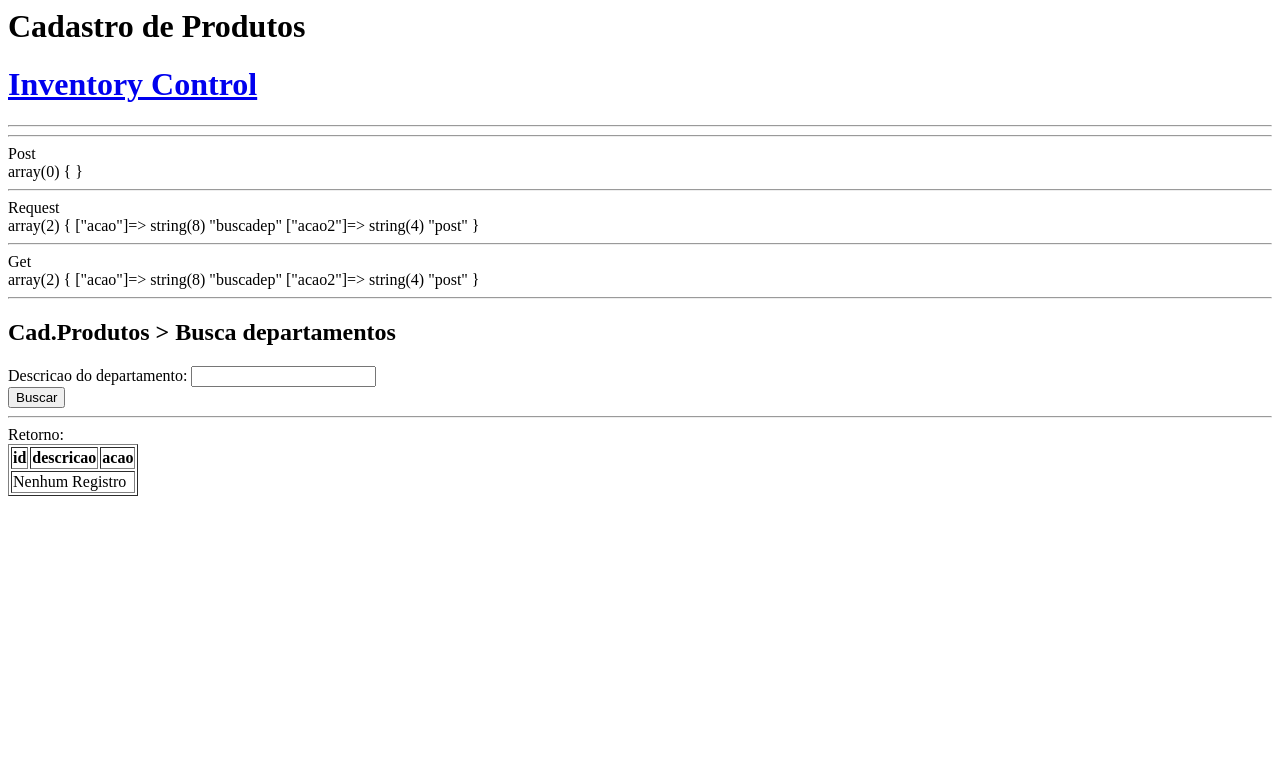
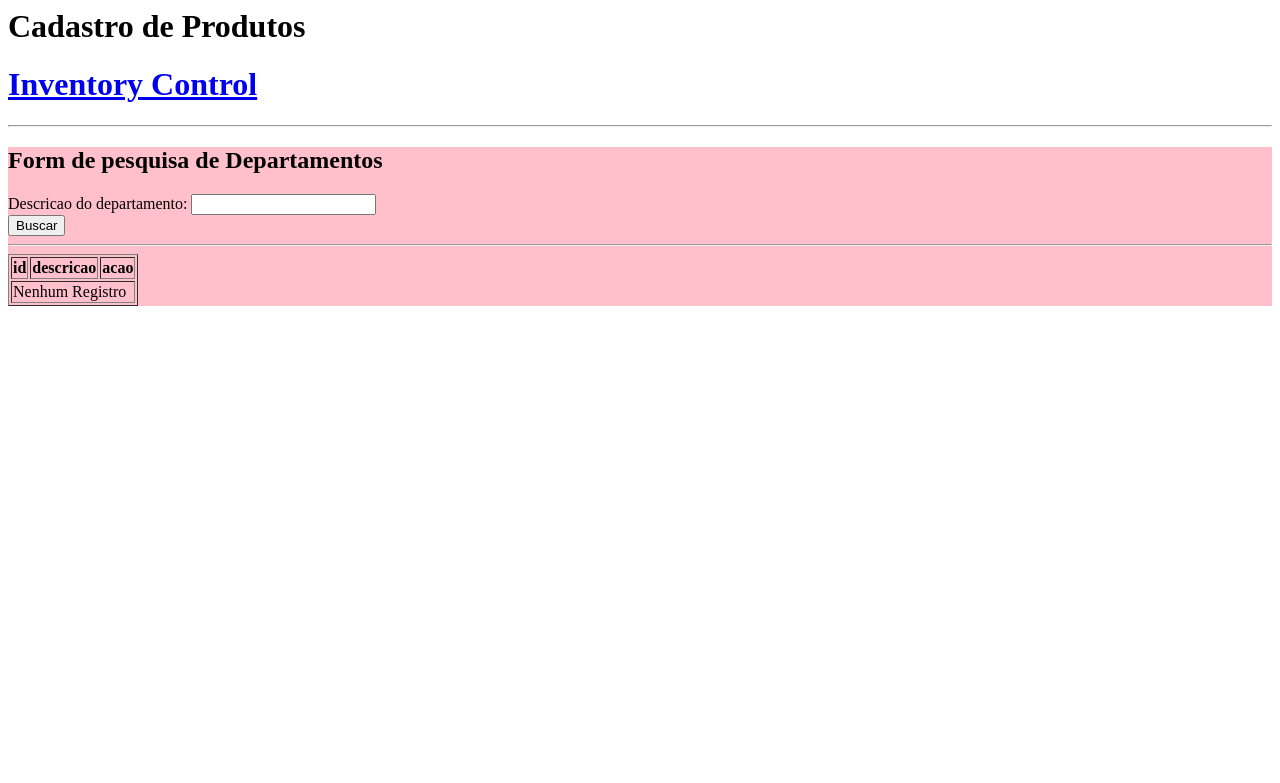
Before and after one commit to fabioalvaro/estoque-php-estrut, a PHP site: the page made by cad_prod.php in a window 1280 px wide. Shown: the top 783 px of the page. Run offline with PHP 8.4, Linux system fonts and the light colour scheme; the visitor is signed in with stand-in values (Sample User, id 1).

Commit message:
alterar departamento com busca

```diff
--- a/cad_prod.php
+++ b/cad_prod.php
@@ -1,4 +1,7 @@
 <?php
+//Inicia Sessao
+session_start();
+
 /**
  * Cadastro de Departamentos CRUD
  *
@@ -42,19 +45,39 @@ function criaformExclusao($id) {
  * Cria o Formulario de edicao
  * @param type $idProduto id que ira ser editado
  */
-function criaformEdicao($idProduto) {
+function criaformEdicao($idProduto, $iddep = null) {
+
+    $_SESSION['modo'] = 'edicao';
+    $_SESSION['idproduto'] = $idProduto;
+
     //ir no banco e buscar o registro completamente
     global $con;
 
     $qry_limitada = mysql_query('SELECT * from produtos WHERE id=' . $idProduto);
     $linha = mysql_fetch_assoc($qry_limitada);
+
+    if ($iddep == null) {
+        $departamento = $linha['departamento_id'];
+    } else {
+        $departamento = $iddep;
+    }
+
+
+
     //var_dump($linha);
     ?>
     <form name="formeditar" id="formeditar" action="cad_prod.php"
           method="POST"  style="background-color: green">
+        <h2>Alterar Produto</h2>
         <input type="hidden" name="acao_post" id="acao_post" value="editar" />
         Id: <?php echo $idProduto; ?><input type="hidden" id="id" name="id" value="<?php echo $idProduto; ?>" /><br>
         Descrição:<input type="text" id="descricao" name="descricao" value="<?php echo $linha['descricao'] ?>" /><br>
+        Custo:<input type="text" id="custo" name="custo" value="<?php echo $linha['custo'] ?>" /><br>
+        Departamento:<input type="text" id="departamento_id"
+                            name="departamento_id"
+                            value="<?php echo $departamento ?>" /> |
+        <a href="cad_prod.php?acao=buscadep&retorno=edicao">Buscar Depto</a>
+        <br>
         <input type="submit" value="Atualizar" name="btnatualizar" />
     </form>
     <?php
@@ -67,10 +90,12 @@ function criaformEdicao($idProduto) {
  */
 function criaform($iddep = null) {
     //formulario aqui
+    $_SESSION['modo'] = 'cadastro';
     ?>
     <form action="cad_prod.php"
           method="post"
           style="background-color: grey">
+        <h2>Novo Produto</h2>
         Departamento : <input type="text" id="departamento_id" name="departamento_id" value="<?php echo $iddep ?>"  /> | <a href="cad_prod.php?acao=buscadep">Buscar Departamentos </a><br>
         Descricao  <input type="text" name="descricao" value="Coca Cola Lata" /><br>
         Custo  <input type="text" id="custo" name="custo" value="3,50" /><br>
@@ -249,8 +274,13 @@ function atualizaRegistro($dados) {
     $descricao = $dados['descricao'];
 
 
-    $query = "UPDATE produtos set descricao=" .
-            " '" . $descricao . "' where id='" . $id . "'";
+    $query = "UPDATE produtos set ".
+            "descricao='".$descricao."',".
+            "custo='".$dados['custo']."',".
+            "departamento_id='".$dados['departamento_id']."'".
+            " where id='" . $id . "'";
+
+
 
     mysql_query($query, $con) or die(mysql_error());
 }
@@ -259,7 +289,7 @@ function atualizaRegistro($dados) {
  * Busca o Departamento
  * @param string $texto campo que deve ser preenchida a busca por default
  */
-function criaFormBuscadep($texto = null) {
+function criaFormBuscadep($texto = null, $retorno = null) {
     //mostra resultados caso tenha sido informado
     if ($texto != null) {
 
@@ -275,13 +305,18 @@ function criaFormBuscadep($texto = null) {
     } else {
 
     }
+
+
     ?>
-    <form name="frmbusca" action="cad_prod.php?acao=buscadep&acao2=post" method="POST">
-        <h2>Cad.Produtos > Busca departamentos</h2>
+    <form name="frmbusca" action="cad_prod.php?acao=buscadep&acao2=post" method="POST"
+          style="background-color: pink">
+        <h2>Form de pesquisa de Departamentos</h2>
         <input type="hidden" name="acao_post" id="acao_post" value="buscadep" />
         Descricao do departamento: <input type="text" name="busca" id="busca" value="<?php echo $texto ?>" /><br>
-        <input type="submit" value="Buscar" name="btnbuscardep" /><br><hr>
-        Retorno:<br>
+
+        <input type="submit" value="Buscar" name="btnbuscardep" />
+        <br><hr>
+
         <table border="1">
             <thead>
                 <tr>
@@ -292,18 +327,30 @@ function criaFormBuscadep($texto = null) {
             </thead>
             <tbody>
                 <?php
+                //mude a acao dependendo do retorno solicitado
+
+                if ($_SESSION['modo'] == 'edicao') {
+                    $link_retorno = 'cad_prod.php?acao=editar&id=' . $_SESSION['idproduto'];
+                } else {
+                    $link_retorno = 'cad_prod.php?acao=cadastro';
+                }
+
+
                 if (strlen($texto) < 3) {
                     echo "<tr ><td colspan='3'>Nenhum Registro</td></tr>";
-                } else
+                } else {
                     do {
                         echo "
                         <tr>
 
                         <td>" . $linha['id'] . "</td>
                         <td>" . $linha['descricao'] . "</td>
-                        <td> <a href='cad_prod.php?acao=cadastro&iddep=" . $linha['id'] . "'>Selecionar</a> </td>
+          <td>
+            <a href=" . $link_retorno . "&iddep=" . $linha['id'] . ">Selecionar</a>
+          </td>
                         </tr>";
                     } while ($linha = mysql_fetch_assoc($qry_limitada));
+                }
                 ?>
             </tbody>
         </table>
@@ -326,26 +373,18 @@ function criaFormBuscadep($texto = null) {
 // insere o topo da pagina
 include_once 'comum/topo.php';
 
-echo "<hr> Post<br>";
-var_dump($_POST);
-echo "<hr> Request<br>";
-var_dump($_REQUEST);
-echo "<hr> Get<br>";
-var_dump($_GET);
-echo "<hr>";
+
 
 // verifico se veio por get o numero da pagina
 $_SESSION['pagina'] = isset($_GET['pagina']) ? $_GET['pagina'] : null;
 
 //verifica se veio por post pagina (salvou?)
 if (sizeof($_POST) == 0) {
-
-
-
-
+    //NAO NAO VEIO, VEIO DIRETO!!!
     // Desenha o form de inserir
     $acao = isset($_GET['acao']) ? $_GET['acao'] : null;
     $id = isset($_GET['id']) ? $_GET['id'] : null;
+    $iddep = isset($_GET['iddep']) ? $_GET['iddep'] : null;
 
 
     if ($acao == null) {
@@ -360,8 +399,13 @@ if (sizeof($_POST) == 0) {
 
     // mostra form de edicao
     if ($acao == 'editar') {
-        criaformEdicao($id);
+
+        criaformEdicao($id, $iddep);
     }
+
+
+
+
     // mostra o form de exclusao
     if ($acao == 'excluir') {
         criaformExclusao($id);
@@ -390,6 +434,8 @@ if (sizeof($_POST) == 0) {
     if ($id != null && $acao_post == 'editar') {
         $pacoteenvio['id'] = $id;
         $pacoteenvio['descricao'] = $_POST['descricao'];
+        $pacoteenvio['custo'] = $_POST['custo'];
+        $pacoteenvio['departamento_id'] = $_POST['departamento_id'];
         atualizaRegistro($pacoteenvio);
         echo "Registro Atualizado com sucesso! ";
         echo "<br><a href='cad_prod.php'> Voltar</a>";
```
